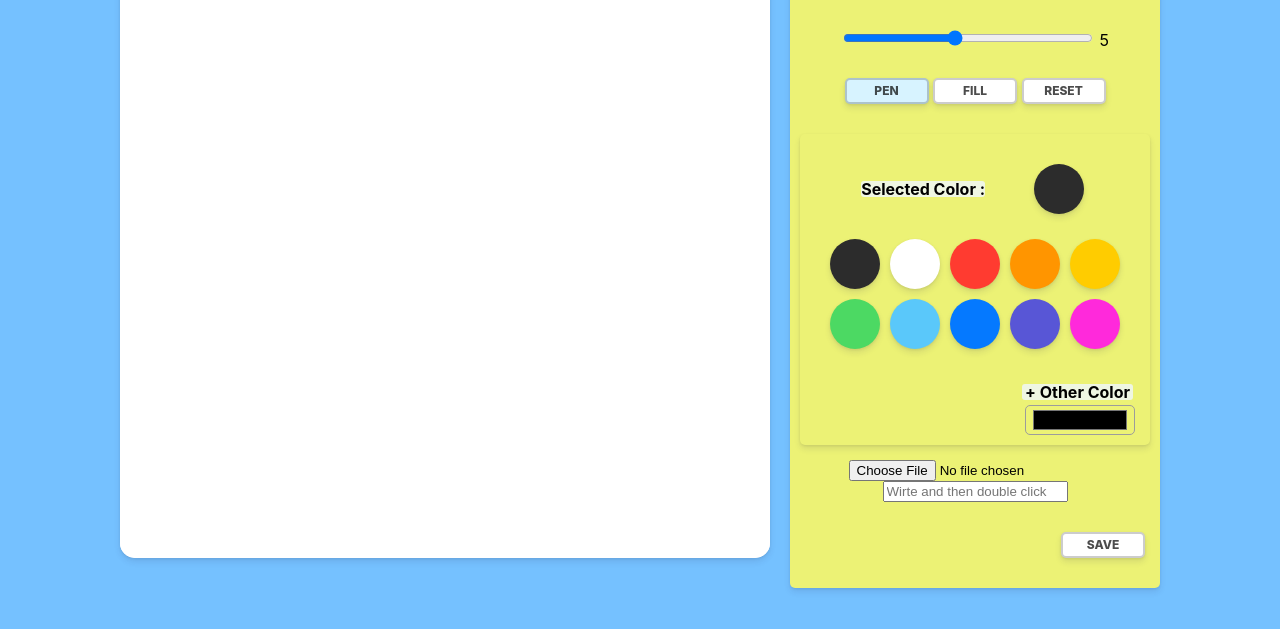
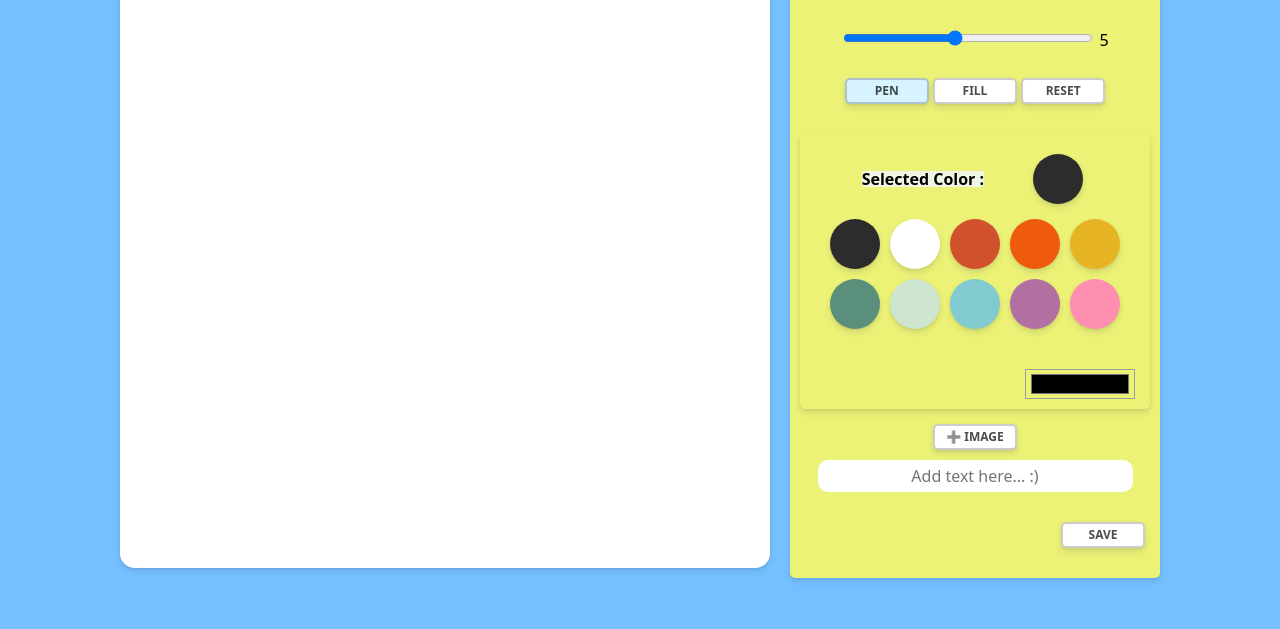
Before and after one commit to mintchocoicecream/paintingJS, a plain HTML site: page index.html in a window 1280 px wide. Shown: the part 207-836 px from the top of the page. Drawn offline with Linux system fonts and the light colour scheme.

Commit message:
Change CSS

```diff
--- a/app.js
+++ b/app.js
@@ -125,9 +125,9 @@ function handleCM(event){
 }
 
 function handleSaveBtn(){
-    const image = canvas.toDataURL();
+    const imageUrl = canvas.toDataURL();
     const link = document.createElement("a");
-    link.href = image;
+    link.href = imageUrl;
     link.download = "Masterpiece";
     link.click();
 }
@@ -138,7 +138,7 @@ function onDoubleClick(event){
         ctx.save();
         ctx.lineWidth = 1;
         ctx.font = "25px serif";
-        ctx.fillText(text, event.offsetX, event.offsetY);
+        ctx.strokeText(text, event.offsetX, event.offsetY);
         ctx.restore();
     };
 }
--- a/index.html
+++ b/index.html
@@ -54,49 +54,47 @@
             ></div>
             <div
               class="controls__color jsColor"
-              style="background-color: #ff3b30"
+              style="background-color: #d1512d"
             ></div>
             <div
               class="controls__color jsColor"
-              style="background-color: #ff9500"
+              style="background-color: #ef5b0c"
             ></div>
             <div
               class="controls__color jsColor"
-              style="background-color: #ffcc00"
+              style="background-color: #e6b325"
             ></div>
             <div
               class="controls__color jsColor"
-              style="background-color: #4cd963"
+              style="background-color: #5a8f7b"
             ></div>
             <div
               class="controls__color jsColor"
-              style="background-color: #5ac8fa"
+              style="background-color: #cee5d0"
             ></div>
             <div
               class="controls__color jsColor"
-              style="background-color: #0579ff"
+              style="background-color: #81cacf"
             ></div>
             <div
               class="controls__color jsColor"
-              style="background-color: #5856d6"
+              style="background-color: #b270a2"
             ></div>
             <div
               class="controls__color jsColor"
-              style="background-color: #ff29db"
+              style="background-color: #ff8fb1"
             ></div>
           </div>
           <div class="controls__selects">
-            <label for="controlsSelect">+ Other Color</label>
             <input id="controlsSelect" type="color" />
           </div>
         </div>
         <div id="jsImages" class="controls__images">
-          <input type="file" accept="image/*" id="file" />
-          <input
-            type="text"
-            placeholder="Wirte and then double click"
-            id="text"
-          />
+          <label for="file">
+            ➕ Image
+            <input type="file" accept="image/*" id="file" />
+          </label>
+          <input type="text" placeholder="Add text here... :)" id="text" />
         </div>
         <div class="controls__save">
           <button id="jsSave">Save</button>
--- a/styles.css
+++ b/styles.css
@@ -7,7 +7,7 @@
 
 body {
     background-color: #75c1ff;
-    font-family: -apple-system, BlinkMacSystemFont, 'Segoe UI', Roboto, Oxygen, Ubuntu, Cantarell, 'Open Sans', 'Helvetica Neue', sans-serif;
+    font-family: system-ui, -apple-system, BlinkMacSystemFont, 'Segoe UI', Roboto, Oxygen, Ubuntu, Cantarell, 'Open Sans', 'Helvetica Neue', sans-serif;
     display: flex;
     flex-direction: column;
     align-items: center;
@@ -25,6 +25,7 @@ h1{
     display: flex;
     width: 100%;
     justify-content: center;
+    align-items: center;
 }
 
 .canvas {
@@ -65,7 +66,8 @@ input[type="range"] {
 }
 
 .controls__btns button,
-.controls__save button{
+.controls__save button,
+label{
     all: unset;
     cursor: pointer;
     background-color: white;
@@ -104,7 +106,7 @@ input[type="range"] {
     width: 90%;
     align-items: center;
     justify-content: space-evenly;
-    margin: 10px;
+    margin: 0 10px;
     padding: 5px 0;
     border-radius: 5px;
 }
@@ -152,9 +154,8 @@ input[type="range"] {
     width: 110px;
     height: 30px;
     margin-top: 5px;
-    padding: 0 5px;
+    padding: 0 3px;
     border: 1px solid rgb(156, 156, 156);
-    border-radius: 5px;
     background-color: var(--palletecolor);
     cursor: pointer;
 }
@@ -190,6 +191,22 @@ input[type="range"] {
     justify-content: center;
     align-items: center;
     margin-top: 15px;
+    gap: 10px;
+    width: 100%;
+}
+
+input#file{
+    display: none;
+}
+
+input#text{
+    all: unset;
+    width: 90%;
+    padding: 5px 0px;
+    border-radius: 10px;
+    font-weight: 500;
+    text-align: center;
+    background-color: white;
 }
 
 .controls__save {
```
